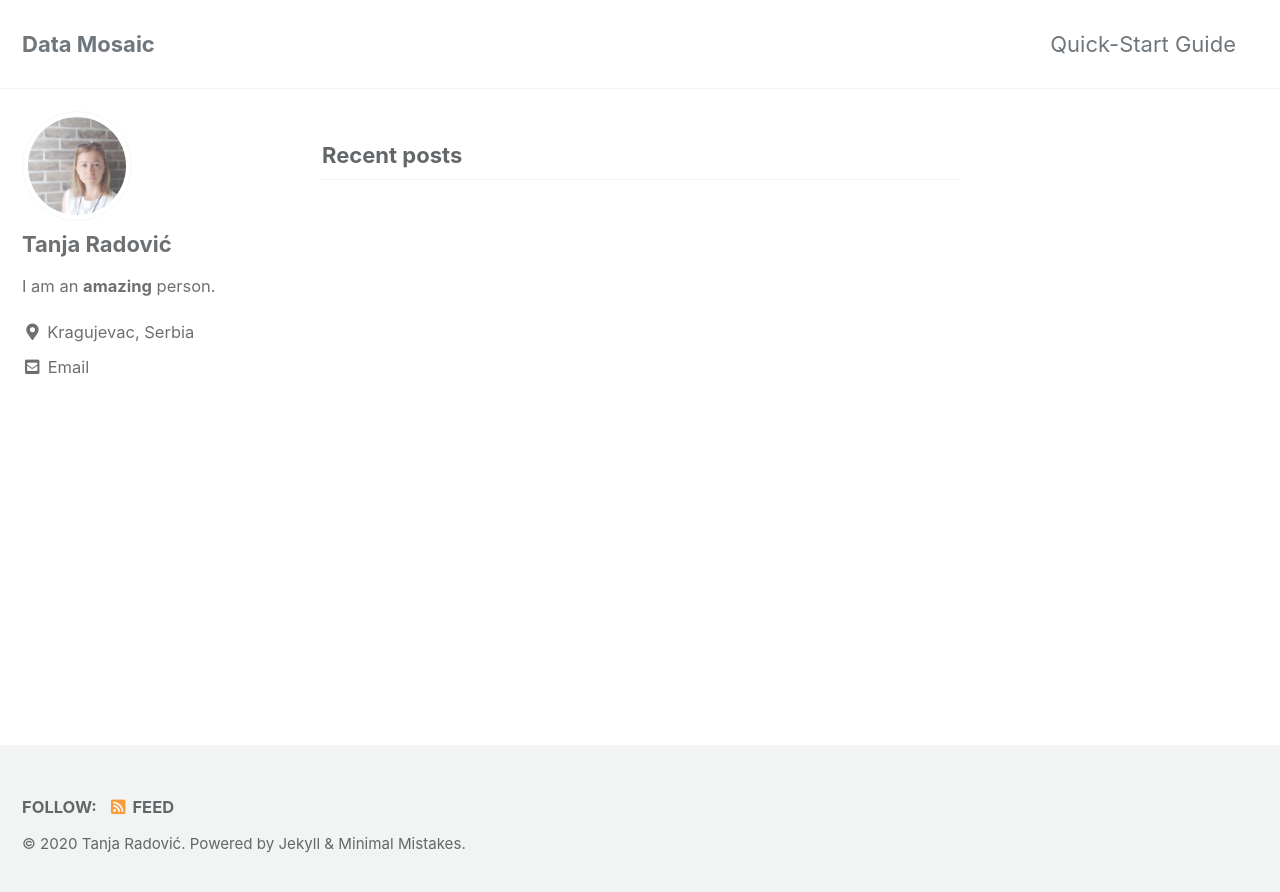
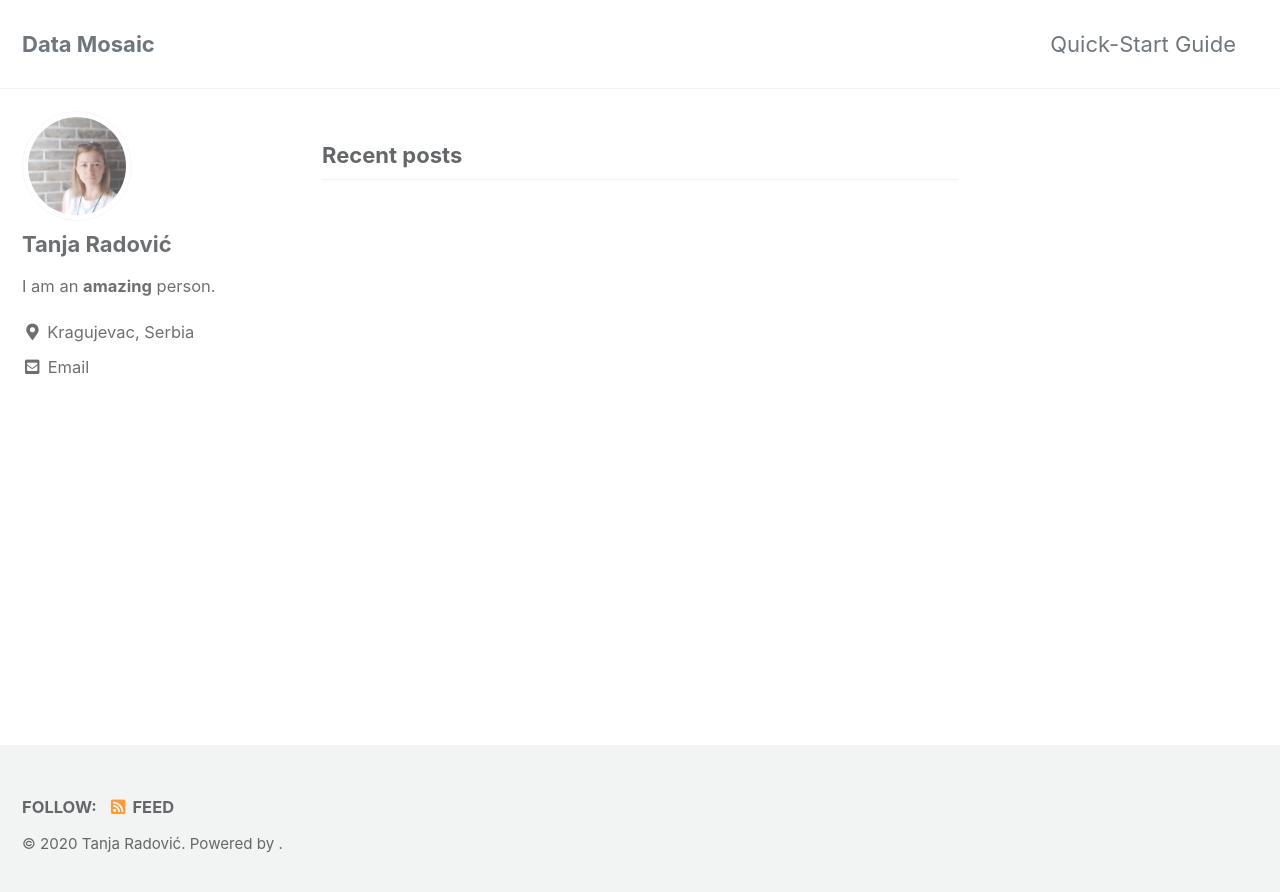
Before and after one commit to tradovic/blog, a Jekyll site: the page built from index.html, in a window 1280 px wide. Shown: the top 892 px of the page. Built offline with Jekyll 4.4.1, drawn with Linux system fonts in a browser that asks for light colours; cached includes are drawn as plain includes; the list of posts is cut into pages by our own code.

Commit message:
Update footer.html

```diff
--- a/_includes/footer.html
+++ b/_includes/footer.html
@@ -16,4 +16,4 @@
   </ul>
 </div>
 
-<div class="page__footer-copyright">&copy; {{ site.time | date: '%Y' }} {{ site.name | default: site.title }}. {{ site.data.ui-text[site.locale].powered_by | default: "Powered by" }} <a href="https://jekyllrb.com" rel="nofollow">Jekyll</a> &amp; <a href="https://mademistakes.com/work/minimal-mistakes-jekyll-theme/" rel="nofollow">Minimal Mistakes</a>.</div>
+<div class="page__footer-copyright">&copy; {{ site.time | date: '%Y' }} {{ site.name | default: site.title }}. {{ site.data.ui-text[site.locale].powered_by | default: "" }} .</div>
```
